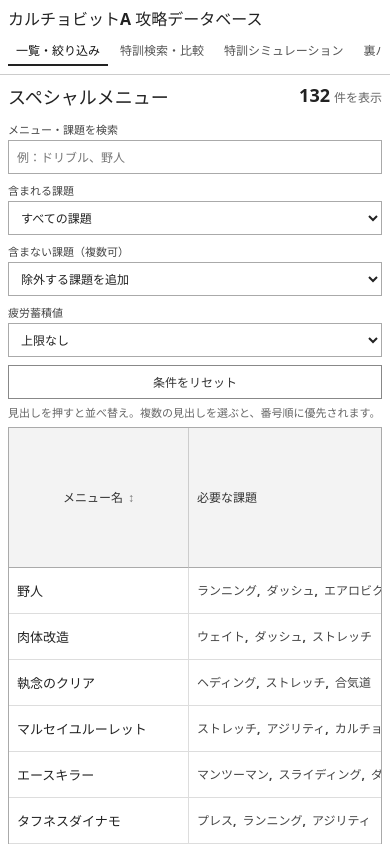
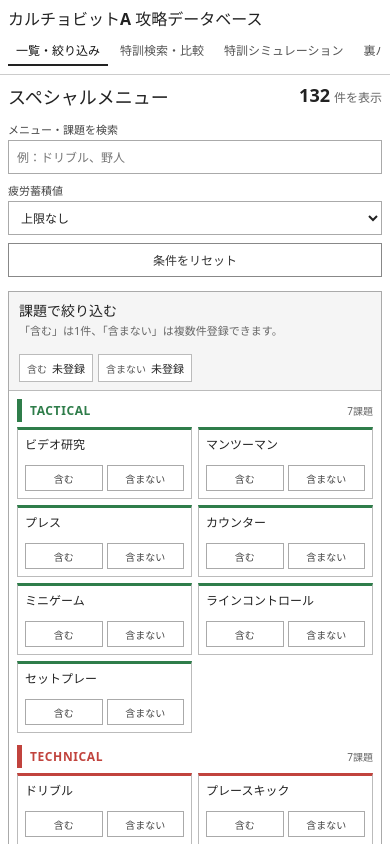
Before and after one commit to gonchiman/calciobit, a React (Vite) app: page / in a window 390 px wide. Shown: the top 844 px of the page. Built offline with nearby package versions, Linux system fonts and the light colour scheme.

Commit message:
特訓シミュレーションに課題選択機能を追加し、UIを改善

```diff
--- a/src/App.css
+++ b/src/App.css
@@ -123,12 +123,7 @@ a {
 
 .filter-panel {
   display: grid;
-  grid-template-columns:
-    minmax(220px, 1.4fr)
-    minmax(150px, 0.7fr)
-    minmax(170px, 0.8fr)
-    minmax(130px, 0.6fr)
-    auto;
+  grid-template-columns: minmax(260px, 1fr) minmax(150px, 220px) auto;
   align-items: end;
   gap: 8px;
 }
@@ -437,6 +432,199 @@ a {
   cursor: pointer;
 }
 
+.task-selector {
+  margin-top: 14px;
+  border: 1px solid #aaa;
+  background: #fff;
+}
+
+.task-selector-heading {
+  display: flex;
+  min-height: 54px;
+  align-items: center;
+  justify-content: space-between;
+  gap: 16px;
+  padding: 8px 10px;
+  border-bottom: 1px solid #bbb;
+  background: #f5f5f5;
+}
+
+.task-selector-heading h3,
+.task-selector-heading p {
+  margin: 0;
+}
+
+.task-selector-heading h3 {
+  font-size: 14px;
+}
+
+.task-selector-heading p {
+  margin-top: 2px;
+  color: var(--muted);
+  font-size: 11px;
+}
+
+.task-selection-summary {
+  display: flex;
+  flex-wrap: wrap;
+  justify-content: flex-end;
+  gap: 5px;
+}
+
+.task-selection-summary > span {
+  display: inline-flex;
+  min-height: 28px;
+  align-items: center;
+  gap: 5px;
+  padding: 3px 7px;
+  border: 1px solid #bbb;
+  background: #fff;
+  color: #555;
+  font-size: 10px;
+}
+
+.task-selection-summary strong {
+  color: #222;
+  font-size: 11px;
+}
+
+.task-category-list {
+  display: grid;
+  gap: 12px;
+  padding: 10px;
+}
+
+.task-category {
+  --category-color: #777;
+  --category-soft: #f5f5f5;
+  min-width: 0;
+}
+
+.task-category--tactical {
+  --category-color: #2f7d4a;
+  --category-soft: #eef8f1;
+}
+
+.task-category--technical {
+  --category-color: #c1433d;
+  --category-soft: #fff1f0;
+}
+
+.task-category--physical {
+  --category-color: #3275b9;
+  --category-soft: #eef6ff;
+}
+
+.task-category--support {
+  --category-color: #c59600;
+  --category-soft: #fff9dc;
+}
+
+.task-category-heading {
+  display: flex;
+  align-items: center;
+  justify-content: space-between;
+  gap: 12px;
+  margin-bottom: 5px;
+  padding: 3px 0 3px 8px;
+  border-left: 5px solid var(--category-color);
+}
+
+.task-category-heading h4 {
+  margin: 0;
+  color: var(--category-color);
+  font-size: 12px;
+  letter-spacing: 0.05em;
+}
+
+.task-category-heading span {
+  color: var(--muted);
+  font-size: 10px;
+}
+
+.task-card-grid {
+  display: grid;
+  grid-template-columns: repeat(auto-fill, minmax(178px, 1fr));
+  gap: 6px;
+  margin: 0;
+  padding: 0;
+  list-style: none;
+}
+
+.task-filter-card {
+  display: grid;
+  min-width: 0;
+  min-height: 72px;
+  grid-template-rows: 1fr auto;
+  gap: 6px;
+  padding: 7px;
+  border: 1px solid #bbb;
+  border-top: 3px solid var(--category-color);
+  background: #fff;
+}
+
+.task-filter-card > strong {
+  overflow: hidden;
+  color: #222;
+  font-size: 12px;
+  line-height: 1.3;
+  text-overflow: ellipsis;
+  white-space: nowrap;
+}
+
+.task-filter-card.included,
+.task-filter-card.excluded {
+  background: var(--category-soft);
+}
+
+.task-filter-card.included {
+  box-shadow: inset 0 0 0 1px #356f49;
+}
+
+.task-filter-card.excluded {
+  box-shadow: inset 0 0 0 1px #9a4038;
+}
+
+.task-filter-card-actions {
+  display: grid;
+  grid-template-columns: 1fr 1fr;
+  gap: 4px;
+}
+
+.task-filter-card-actions button {
+  min-width: 0;
+  height: 26px;
+  padding: 0 4px;
+  border: 1px solid #aaa;
+  background: #fff;
+  color: #444;
+  font-size: 10px;
+  font-weight: 700;
+  cursor: pointer;
+}
+
+.task-filter-card-actions button:hover {
+  border-color: #555;
+  background: #f1f1f1;
+}
+
+.task-filter-card-actions button:focus-visible {
+  outline: 2px solid #222;
+  outline-offset: 1px;
+}
+
+.task-filter-card-actions .include-task-button[aria-pressed='true'] {
+  border-color: #2f6d43;
+  background: #2f6d43;
+  color: #fff;
+}
+
+.task-filter-card-actions .exclude-task-button[aria-pressed='true'] {
+  border-color: #963b34;
+  background: #963b34;
+  color: #fff;
+}
+
 .initial-filter-options button:hover {
   border-color: #555;
   background: #f3f3f3;
@@ -2055,6 +2243,14 @@ a {
     width: 100%;
   }
 
+  .task-selector-heading {
+    align-items: flex-start;
+  }
+
+  .task-card-grid {
+    grid-template-columns: repeat(3, minmax(0, 1fr));
+  }
+
   .table-shell {
     min-height: 320px;
     max-height: 65vh;
@@ -2146,6 +2342,22 @@ a {
     grid-column: auto;
   }
 
+  .task-selector-heading {
+    display: grid;
+  }
+
+  .task-selection-summary {
+    justify-content: flex-start;
+  }
+
+  .task-category-list {
+    padding: 8px;
+  }
+
+  .task-card-grid {
+    grid-template-columns: repeat(2, minmax(0, 1fr));
+  }
+
   .sort-guide {
     line-height: 1.4;
   }
--- a/src/components/SpecialMenuTable.tsx
+++ b/src/components/SpecialMenuTable.tsx
@@ -128,6 +128,71 @@ const columns = [
   }),
 ]
 
+type CardCategory = {
+  id: string
+  label: string
+  cards: readonly string[]
+}
+
+const cardCategories: readonly CardCategory[] = [
+  {
+    id: 'tactical',
+    label: 'TACTICAL',
+    cards: [
+      'ビデオ研究',
+      'マンツーマン',
+      'プレス',
+      'カウンター',
+      'ミニゲーム',
+      'ラインコントロール',
+      'セットプレー',
+    ],
+  },
+  {
+    id: 'technical',
+    label: 'TECHNICAL',
+    cards: [
+      'ドリブル',
+      'プレースキック',
+      'シュート',
+      'パス',
+      'リフティング',
+      'スライディング',
+      'ヘディング',
+    ],
+  },
+  {
+    id: 'physical',
+    label: 'PHYSICAL',
+    cards: [
+      'ランニング',
+      'ウェイト',
+      'キック',
+      'ダッシュ',
+      'アジリティ',
+      'エアロビクス',
+      'ストレッチ',
+    ],
+  },
+  {
+    id: 'support',
+    label: 'SUPPORT',
+    cards: [
+      'アロマテラピー',
+      '座禅',
+      'サイン会',
+      'PK練習',
+      '合気道',
+      'イメージトレーニング',
+      'ミーティング',
+      '温泉',
+      'ミニキャンプ',
+      'カルチョビット',
+      'カラオケ',
+    ],
+  },
+]
+
 type SpecialMenuTableProps = {
   menus: SpecialMenu[]
 }
@@ -148,6 +213,30 @@ export function SpecialMenuTable({ menus }: SpecialMenuTableProps) {
       ),
     [menus],
   )
+
+  const availableCardCategories = useMemo(() => {
+    const availableCards = new Set(cardOptions)
+    const categorizedCards = new Set(
+      cardCategories.flatMap((category) => category.cards),
+    )
+    const groups: CardCategory[] = cardCategories.map((category) => ({
+      ...category,
+      cards: category.cards.filter((card) => availableCards.has(card)),
+    }))
+    const uncategorizedCards = cardOptions.filter(
+      (card) => !categorizedCards.has(card),
+    )
+
+    if (uncategorizedCards.length > 0) {
+      groups.push({
+        id: 'other',
+        label: 'OTHER',
+        cards: uncategorizedCards,
+      })
+    }
+
+    return groups.filter((category) => category.cards.length > 0)
+  }, [cardOptions])
 
   const filteredMenus = useMemo(() => {
     const normalizedQuery = query.trim().toLocaleLowerCase('ja')
@@ -202,10 +291,22 @@ export function SpecialMenuTable({ menus }: SpecialMenuTableProps) {
     }
   }
 
-  const addExcludedCard = (card: string) => {
-    if (!card || excludedCards.includes(card)) return
+  const toggleIncludedCard = (card: string) => {
+    if (selectedCard === card) {
+      setSelectedCard('')
+      return
+    }
 
-    setExcludedCards((current) => [...current, card])
+    selectIncludedCard(card)
+  }
+
+  const toggleExcludedCard = (card: string) => {
+    setExcludedCards((current) =>
+      current.includes(card)
+        ? current.filter((excludedCard) => excludedCard !== card)
+        : [...current, card],
+    )
+
     if (selectedCard === card) setSelectedCard('')
   }
 
@@ -237,40 +338,6 @@ export function SpecialMenuTable({ menus }: SpecialMenuTableProps) {
         </label>
 
         <label className="field">
-          <span>含まれる課題</span>
-          <select
-            value={selectedCard}
-            onChange={(event) => selectIncludedCard(event.target.value)}
-          >
-            <option value="">すべての課題</option>
-            {cardOptions.map((card) => (
-              <option key={card} value={card}>
-                {card}
-              </option>
-            ))}
-          </select>
-        </label>
-
-        <label className="field">
-          <span>含まない課題（複数可）</span>
-          <select
-            value=""
-            onChange={(event) => addExcludedCard(event.target.value)}
-          >
-            <option value="">除外する課題を追加</option>
-            {cardOptions.map((card) => (
-              <option
-                key={card}
-                value={card}
-                disabled={excludedCards.includes(card)}
-              >
-                {card}
-              </option>
-            ))}
-          </select>
-        </label>
-
-        <label className="field">
           <span>疲労蓄積値</span>
           <select
             value={fatigueLimit}
@@ -289,29 +356,94 @@ export function SpecialMenuTable({ menus }: SpecialMenuTableProps) {
         </button>
       </div>
 
-      {excludedCards.length > 0 && (
-        <div
-          className="selected-card-filters excluded-card-filters"
-          aria-label="除外中の課題"
-        >
-          {excludedCards.map((card) => (
-            <span key={card}>
-              除外: {card}
-              <button
-                type="button"
-                onClick={() =>
-                  setExcludedCards((current) =>
-                    current.filter((excludedCard) => excludedCard !== card),
+      <section className="task-selector" aria-labelledby="task-selector-heading">
+        <div className="task-selector-heading">
+          <div>
+            <h3 id="task-selector-heading">課題で絞り込む</h3>
+            <p>「含む」は1件、「含まない」は複数件登録できます。</p>
+          </div>
+          <div className="task-selection-summary" aria-live="polite">
+            <span>
+              含む
+              <strong>{selectedCard || '未登録'}</strong>
+            </span>
+            <span>
+              含まない
+              <strong>
+                {excludedCards.length > 0
+                  ? `${excludedCards.length}件`
+                  : '未登録'}
+              </strong>
+            </span>
+          </div>
+        </div>
+
+        <div className="task-category-list">
+          {availableCardCategories.map((category) => (
+            <section
+              className={`task-category task-category--${category.id}`}
+              aria-labelledby={`task-category-${category.id}`}
+              key={category.id}
+            >
+              <div className="task-category-heading">
+                <h4 id={`task-category-${category.id}`}>
+                  {category.label}
+                </h4>
+                <span>{category.cards.length}課題</span>
+              </div>
+              <ul className="task-card-grid">
+                {category.cards.map((card) => {
+                  const isIncluded = selectedCard === card
+                  const isExcluded = excludedCards.includes(card)
+
+                  return (
+                    <li
+                      className={`task-filter-card${
+                        isIncluded ? ' included' : ''
+                      }${isExcluded ? ' excluded' : ''}`}
+                      key={card}
+                    >
+                      <strong>{card}</strong>
+                      <div
+                        className="task-filter-card-actions"
+                        role="group"
+                        aria-label={`${card}の絞り込み条件`}
+                      >
+                        <button
+                          type="button"
+                          className="include-task-button"
+                          aria-pressed={isIncluded}
+                          aria-label={
+                            isIncluded
+                              ? `${card}の「含む」登録を解除`
+                              : `${card}を「含む」に登録`
+                          }
+                          onClick={() => toggleIncludedCard(card)}
+                        >
+                          含む
+                        </button>
+                        <button
+                          type="button"
+                          className="exclude-task-button"
+                          aria-pressed={isExcluded}
+                          aria-label={
+                            isExcluded
+                              ? `${card}の「含まない」登録を解除`
+                              : `${card}を「含まない」に登録`
+                          }
+                          onClick={() => toggleExcludedCard(card)}
+                        >
+                          含まない
+                        </button>
+                      </div>
+                    </li>
                   )
-                }
-                aria-label={`${card}の除外を解除`}
-              >
-                ×
-              </button>
-            </span>
+                })}
+              </ul>
+            </section>
           ))}
         </div>
-      )}
+      </section>
 
       <div className="sort-guide">
         <span className="guide-mark">↕</span>
```
